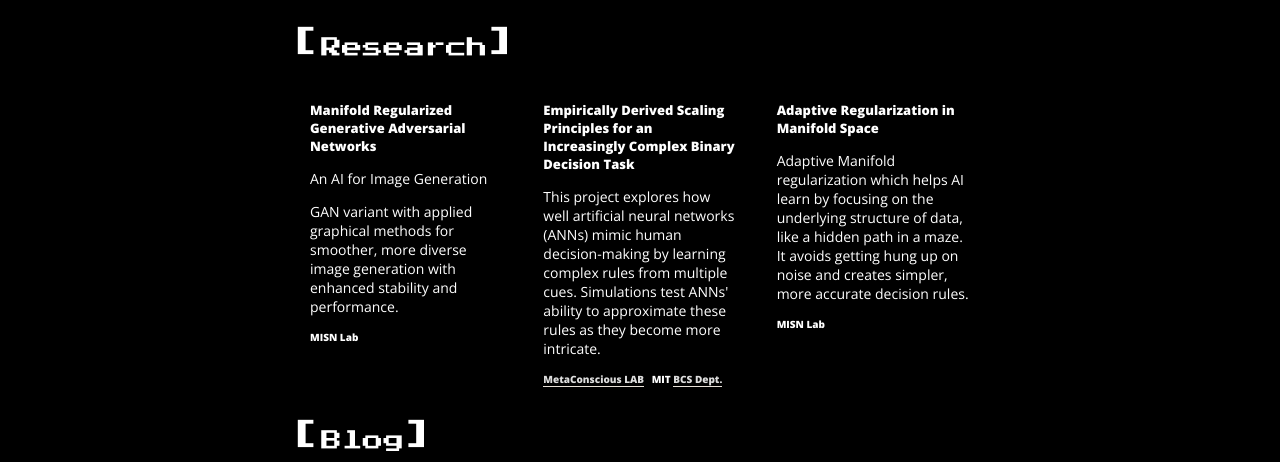
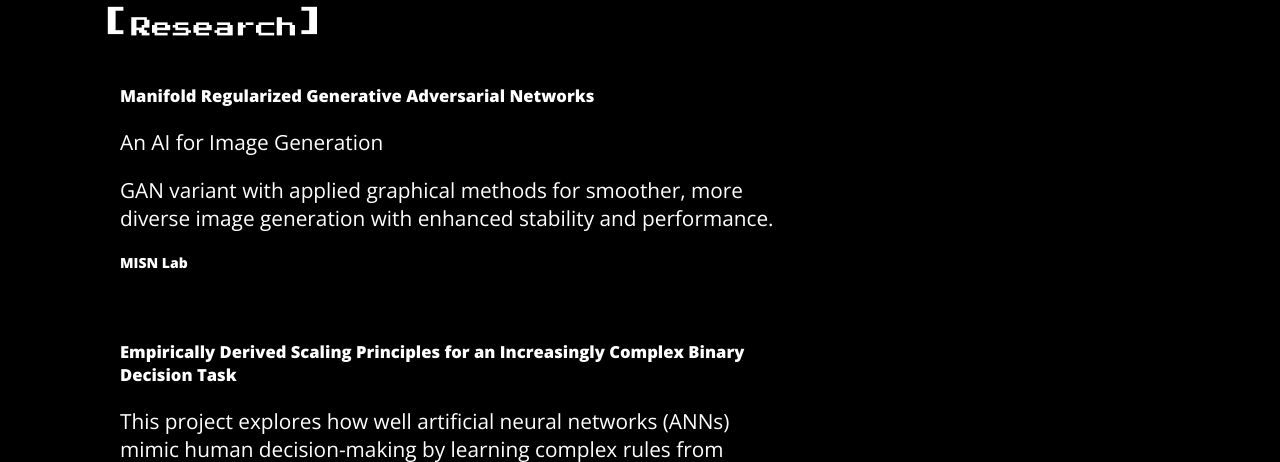
Before and after one commit to Christtyyy/hi-, a plain HTML site: page index.html in a window 1280 px wide. Shown: the part 611-1073 px from the top of the page. Drawn offline with nearby package versions, Linux system fonts and the light colour scheme.

Commit message:
Update style.css

```diff
--- a/style.css
+++ b/style.css
@@ -5,7 +5,7 @@ body {
   font-family: 'Open Sans';
   font-size: 1.3em;
   padding: 0;
-  margin: 0;
+  margin: 0px;
 
 }
 a {
@@ -38,6 +38,8 @@ a {
 .content {
   padding-top: 52px;
    background: White;
+    margin: 0px; /* Center the content horizontally */
+
 }
 .anchor {
   display: block; /*this is important!*/
@@ -106,6 +108,7 @@ a {
   color: White;
 }
 footer {
+
   min-height: 200px;
   padding: 100px;
   background: Black;
@@ -182,12 +185,14 @@ footer p {
 
 
 .content {
-  margin: 0 auto; /* Center the content horizontally */
+  margin: 0px; /* Center the content horizontally */
   max-width: 900px; /* Set maximum width of content */
-  min-width: 650px;
-  padding: 20px; /* Add space on the left and right sides */
-  background-color:Black;
+  min-width: 0px;
+  padding: 0px 0; /* Add space on the top and bottom, no padding on left and right */
+  background-color: black;
+  spacing: 0px;
 }
+
 
 footer {
   margin-top: 0px; /* Add space between content and footer */
@@ -303,6 +308,7 @@ footer {
 .container {
   display: flex;
   flex-wrap: wrap;
+  flex-direction: column;
 }
 
 
@@ -310,11 +316,13 @@ footer {
   flex: 1;
   padding: 20px;
   box-sizing: border-box;
+
 }
 
 .column h2 {
   color: White;
-  font-size: 13px;
+  font-size: .8em;
+
 
 }
 
@@ -325,14 +333,16 @@ footer {
 
   .column {
     flex: 1 0 auto;
+
   }
 }
 
 .paragraph {
-  font-size: 14px;
+
+
 }
 .paragraph2 {
-  font-size: 10px;
+  font-size: 14px;
   font-weight: bold;
 }
 
@@ -439,7 +449,6 @@ article:hover {
   padding: 15px 0;
   margin: 0;
   font-size: 18px;
-  font-family: "Noticia Text", serif;
 
   color: White;
   border-bottom: 2px solid #eee;
@@ -495,7 +504,6 @@ article:hover {
 .content-container .article-content {
   overflow: hidden;
   text-align: justify;
-  font-family: "Noticia Text", serif;
  color: White;
   padding: 5px; /* Add padding for better readability */
   font-size: 12px; /* Set font size to make the text tiny */
```
